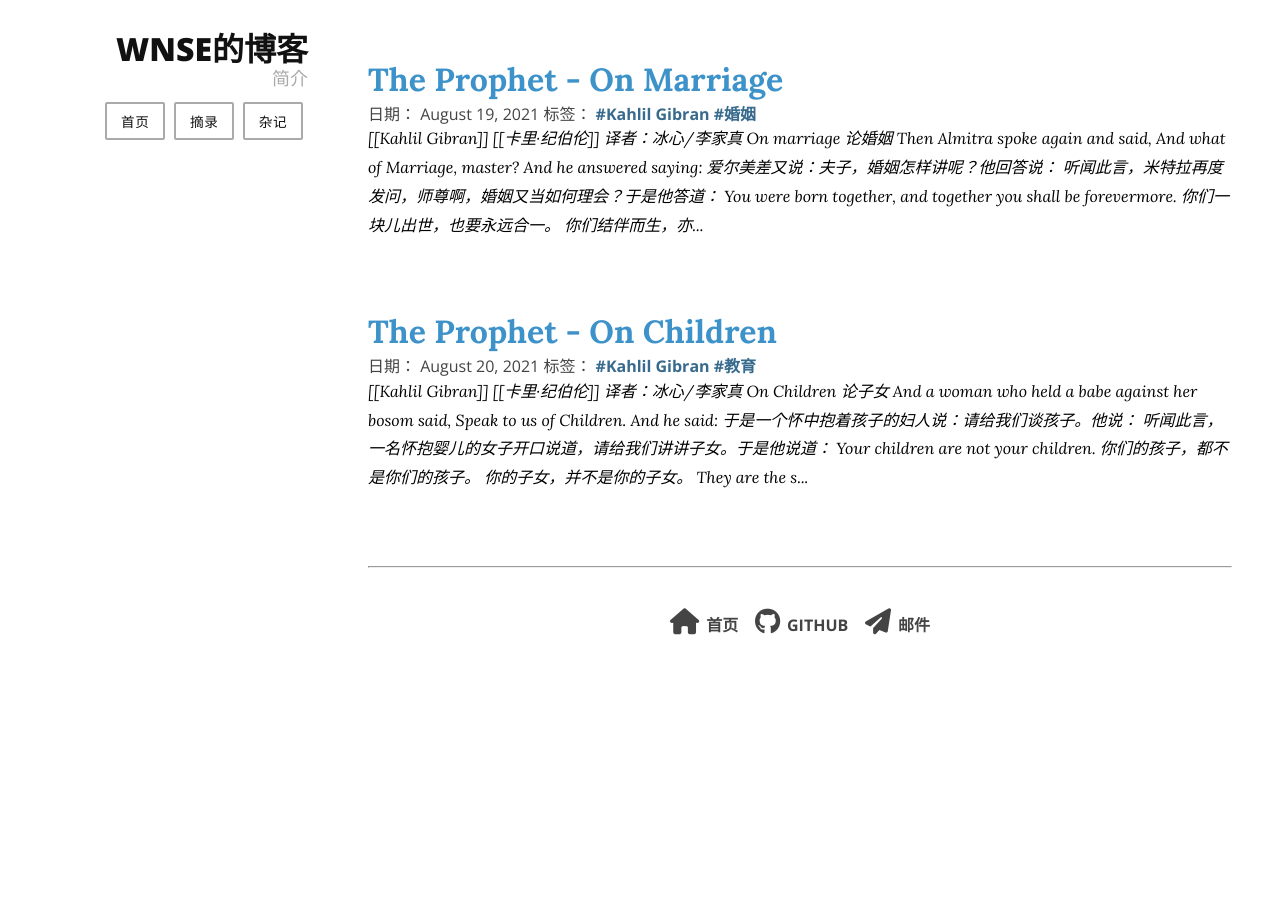
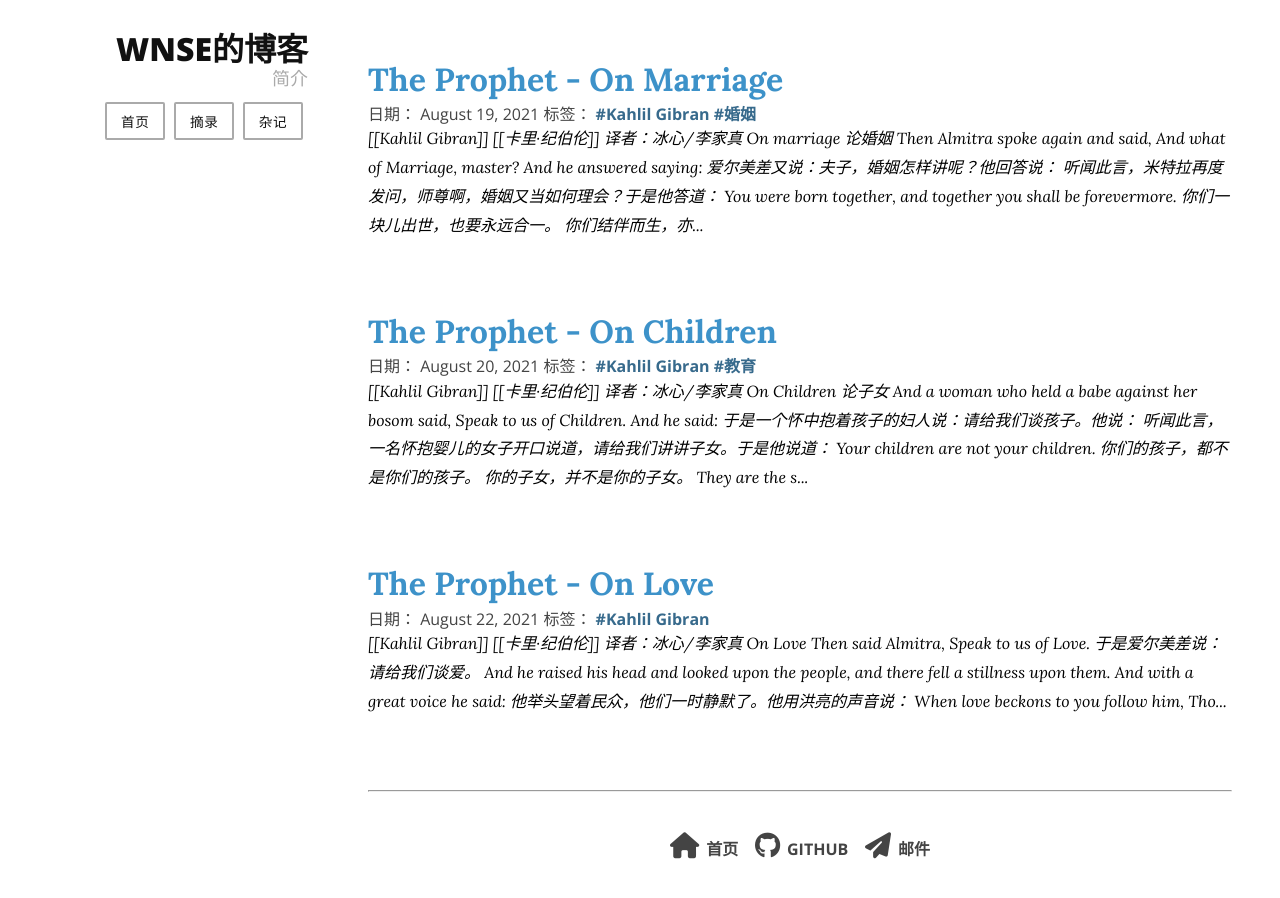
Before and after one commit to wnse/wnse.github.io, a Jekyll site: the page built from _pages/notes.md, in a window 1280 px wide and 900 px high, scrolled down 545 px. Built offline with Jekyll 4.4.1, drawn with Linux system fonts in a browser that asks for light colours; nearby versions of some CDN libraries; before the commit the page ends 1221 px from its top, so only the background shows below that; some of the changed lines change nothing that is shown.

Commit message:
vault backup: 2021-08-22 21:12:34

```diff
--- a/_notes/The-Coming-of-the-Ship.md
+++ b/_notes/The-Coming-of-the-Ship.md
@@ -97,290 +97,322 @@
 
 声音不能把付给他翅翼的舌头和嘴唇带走。他自己必须寻求“以太”。
 
+声音带不走赋予它翅膀的唇舌，只能够独自探索穹苍。
 
 And alone and without his nest shall the eagle fly across the sun.
 
 鹰鸟也必须撇下窝巢，独自地飞过太阳。
 
-
+雄鹰也带不走自己的巢窠，只能够独自飞越太阳。
 
 Now when he reached the foot of the hill, he turned again towards the sea, and he saw his ship approaching the harbour, and upon her prow the mariners, the men of his own land.
 
 现在他走到山脚，又转面向海，他看见他的船徐徐地驶入湾口，那些在船头的舟子，正是他的故乡的人。
 
-
+走到山脚的时候，他再一次眺望大海，看到他的航船正要进港，还看到船头的水手，水手来自他的故乡。
 
 And his soul cried out to them, and he said:
 
 于是他的精魂向着他们呼唤，说：
 
-
+他的灵魂向水手大声呼号，他开口说道：
 
 Sons of my ancient mother, you riders of the tides,
 
 弄潮者，我的老母的孩儿，
 
-
-
+我古老母亲的子嗣啊，乘潮逐浪的你们，
 
 How often have you sailed in my dreams. And now you come in my awakening, which is my deeper dream.
 
 有多少次你们在我的梦中浮泛。现在你们在我更深的梦中，也就是我苏醒的时候驶来了。
 
-
+多少次，你们的帆影进入我的梦境。如今你们，在我醒觉之时来临，醒觉却是我更深的梦境。
 
 Ready am I to go, and my eagerness with sails full set awaits the wind.
 
 我已预备好要去了，我的热望和帆篷一同扯满，等着风来。
 
-
-
+我已做好准备，准备登程，我的渴望张满风帆，只待风生。
 
 Only another breath will I breathe in this still air, only another loving look cast backward,
 
 我只要在这静止的空气中，再呼吸一口气，我只要再向后抛掷热爱的一瞥，
 
-
+再呼吸一口这里的停滞空气，再回头做一次深情凝睇，
 
 Then I shall stand among you, a seafarer among seafarers.
 
 那时我要站在你们中间，一个航海者群中的航海者。
 
+我就会加入你们的队伍，做一名海上旅人，与海上旅人同行。
 
 And you, vast sea, sleepless mother,
 
 还有你，这无边的大海，无眠的慈母，
 
+还有你，浩瀚的大海啊，不眠的母亲，
 
 Who alone are peace and freedom to the river and the stream,
 
-
 只有你是江河和溪水的宁静与自由。
 
+只有你，能让河川与溪涧，找到自由与安宁，
 
 Only another winding will this stream make, only another murmur in this glade,
 
 这溪流只还有一次的转折，一次林中的潺湲，
 
+再转一个弯，再在这片林地呢喃一声，
+
 And then shall I come to you, a boundless drop to a boundless ocean.
 
 然后我要到你这里来，无量的涓滴归向这无量的海洋。
 
-
+我这条溪涧就会奔赴你的怀抱，做一滴无垠的水珠，在无垠的大洋安身。
 
 And as he walked he saw from afar men and women leaving their fields and their vineyards and hastening towards the city gates.
 
 当他行走的时候，他看见从远处有许多男女离开田园，急速地赶到城边来。
 
+走着走着，他忽然看见，远处的男男女女纷纷走出各自的田地和葡萄园，急匆匆走向城门。
 
 And he heard their voices calling his name, and shouting from the field to field telling one another of the coming of the ship.
 
 他听见他们叫着他的名字，在阡陌中彼此呼唤，报告他的船来临。
 
-
+他听见他们呼唤自己的名字，听见他们的喊声从一片田地传到另一片田地，听见他们奔走相告，他的航船已经来临。
 
 And he said to himself:
 
 他对自己说：
 
-
-
+于是他自言自语：
 
 Shall the day of parting be the day of gathering?
 
 别离的日子能成为会集的日子么？
 
+离别之日，可否成为欢聚之时？
 
 And shall it be said that my eve was in truth my dawn?
 
 我的薄暮实在可算是我的黎明么？
 
+可否如此声言，我的黄昏，其实是我的黎明？
 
 And what shall I give unto him who has left his plough in midfurrow, or to him who has stopped the wheel of his winepress?
 
 那些放下了耕田的犁耙，停止了榨酒的轮儿的人们，我将给他们什么呢？
 
+耕田的人抛下了地里的犁，榨酒的人停住了碾子，我该拿什么来馈赠他们？
+
 Shall my heart become a tree heavy-laden with fruit that I may gather and give unto them?
 
 我的心能成为一棵累累结实的树，可以采撷了分给他们么？
+
+我的心能否变成一株果树，好让我将累累果实赠予他们？
 
 And shall my desires flow like a fountain that I may fill their cups?
 
 我的愿望能奔流如泉水，可以倾满他们的杯么？
 
-
+我的欲求能否流泻如泉，好让我斟满他们的杯盏？
 
 Am I a harp that the hand of the mighty may touch me, or a flute that his breath may pass through me?
 
 我是一个全能者的手可以弹奏的琴，或是一管全能者可以吹弄的笛么？
 
-
+我可是一张竖琴，配得上至大者的抚弄，我可是一支长笛，配得上至大者的吹奏？
 
 A seeker of silences am I, and what treasure have I found in silences that I may dispense with confidence?
 
 我是一个寂静的寻求者，在寂静中，我发现了什么宝藏，可以放心地布施呢？
 
-
+我这个追寻静默的人，可曾在静默之中觅得，值得分施众人的奇珍？
 
 If this is my day of harvest, in what fields have I sowed the seed, and in what unrembered seasons?
 
 倘若这是我收获的日子，那么，在何时何地我曾撒下了种子呢？
 
-
+今日若是我收获之日，我当初的种子播在哪一些田野、哪一些忘却的季节？
 
 If this indeed be the hour in which I lift up my lantern, it is not my flame that shall burn therein.
 
 倘若这确是我举起明灯的时候，那么，灯内燃烧着的火焰，不是我点燃的。
 
-
+设若此刻，果真是我点亮提灯的时辰，燃在提灯里的，也不会是我的火焰。
 
 Empty and dark shall I raise my lantern,
 
 空虚黑暗的我将举起我的灯，
 
+我会举起我空空如也的黑暗提灯，
 
 And the guardian of the night shall fill it with oil and he shall light it also.
 
 守夜的人将要添上油，也点上火。
 
+夜的守护者会给它注满灯油，将它点燃。
 
 These things he said in words. But much in his heart remained unsaid. For he himself could not speak his deeper secret.
 
 这些是他口中说出的，还有许多没有说出的存在心头，因为他说不出自己心中更深的秘密。
 
-
+他将这些思绪形诸言语，心里却还有许多未曾出口的思绪。即使是他自己，也无法表达心里那些更深的奥秘。
 
 And when he entered into the city all the people came to meet him, and they were crying out to him as with one voice.
 
 他进城的时候，众人都来迎接，齐声地向他呼唤。
 
+他步入城中，所有的人都跑来迎候他，异口同声地向他呼喊。
 
 And the elders of the city stood forth and said:
 
+城中的长老走上前来说：
 
-城中的长老走上前来说：
+城中的长老站出人群，开口说道：
 
 Go not yet away from us.
 
 你还不要离去我们。
 
+暂且不要离开我们。
+
 A noontide have you been in our twilight, and your youth has given us dreams to dream.
 
 在我们的朦胧里，你是正午的潮音，你青春的气度，予我们以梦想。
+
+你是我们暮色之中的灿烂正午，你的青春，赐予我们值得向往的美梦。
 
 No stranger are you among us, nor a guest, but our son and our dearly beloved.
 
 你在我们中间不是一个异乡人，也不是一个客人，乃是我们的儿子及亲挚的爱者。
 
+你不是我们这里的生人，也不是过客，你是我们的孩子，是我们挚爱的亲朋。
 
 Suffer not yet our eyes to hunger for your face.
 
 不要使我们的眼睛因渴望你的脸面而酸痛。
 
-
+暂且不要，让我们的双眼蒙受，渴慕你脸庞的苦痛。
 
 And the priests and the priestesses said unto him:
 
 一班道人和女冠对他说：
 
-
+担任祭司的男男女女对他说道：
 
 Let not the waves of the sea separate us now, and the years you have spent in our midst become a memory.
 
 不要让海波在这时把我们分开，把你在我们中间所度的岁月成了一个回忆。
 
+暂且不要，让海涛分隔我们，暂且不要，把你与我们相处的岁月变成追忆。
 
 You have walked among us a spirit, and your shadow has been a light upon our faces.
 
-
 你曾是一个在我们中间行走的神灵，你的影儿曾明光似的照亮我们的脸。
 
-
+你在我们当中播撒灵性，你的影子是照亮我们面庞的灯。
 
 Much have we loved you. But speechless was our love, and with veils has it been veiled.
 
 我们深深地爱着你。不过我们的爱没有声响，而又被轻纱蒙着。
 
+我们爱你至深，只不过，我们的爱默默无语，还蒙着重重的面幂。
 
 Yet now it cries aloud unto you, and would stand revealed before you.
 
 但现在他要对你呼唤，要在你面前揭露。
 
+可是，如今它向你大声呼喊，还会站到你的面前，袒露无隐。
+
 And ever has it been that love knows not its own depth until the hour of separation.
 
 除非临到了别离的时候，“爱”永远不会知道自己的深浅。
 
+亘古以来，总是要等到离别的时辰，爱才知道自己有多深。
 
+And others came also and entreated him. But he answered them not. He only bent his head; and those who stood near saw his tears falling upon his breast.
 
-And others came also and entreated him.
+别的人也来向他恳求。他没有答话。他只低着头，站近他的人看见他的泪落在袜上。
 
-别的人也来向他恳求。
-
-But he answered them not. He only bent his head; and those who stood near saw his tears falling upon his breast.
-
-他没有答话。他只低着头，站近他的人看见他的泪落在袜上。
-
+其他的人也过来求他留下，可他没有回答，只是低下了头。站得近的人随即看见，泪水跌在了他的胸膛。
 
 And he and the people proceeded towards the great square before the temple.
 
 他和众人慢慢地向殿前的广场走去。
 
+这之后，他和众人继续前行，走向神庙门前的大广场。
 
 And there came out of the sanctuary a woman whose name was Almitra. And she was a seeress.
 
 有一个名叫爱尔美差（Almitra）的女子从圣殿里出来，她是一个预言者。
 
+神庙里走出一个女子，名字叫做米特拉。米特拉是个占卜师。
 
 And he looked upon her with exceeding tenderness, for it was she who had first sought and believed in him when he had been but a day in their city.
 
 他以无限的温蔼注视着她，因为她是在他第一天进这城里的时候，最初寻找他相信他的人中之一。
 
+他看着米特拉，目光格外温柔，因为他刚来这座城一天的时候，正是米特拉第一个跑来寻求他的指引，寄予他虔诚的信任。
+
 And she hailed him, saying:
 
 她庆贺他，说：
 
-
+米特拉向他致意，开口说道：
 
 Prophet of God, in quest of the uttermost, long have you searched the distances for your ship.
 
 上帝的先知，至高的探求者，你曾常向远处寻望你的航帆。
 
+真神的先知啊，为了到达至高至远的境界，你寻觅你的航船，寻遍了广袤的天地。
+
 And now your ship has come, and you must needs go.
-
 
 现在你的船儿来了，你必须归去。
 
+航船既已到来，你自然必须离去。
 
 Deep is your longing for the land of your memories and the dwelling place of your greater desires; and our love would not bind you nor our needs hold you.
 
 你对于那回忆的故乡，和你更大愿望的居所的渴念，是这样的深切；我们的爱，不能把你系住，我们的需求，也不能把你拘留。
 
+你的渴望无比深沉，渴望你记忆之中的故土，渴望你更高欲求的托身之处。我们的爱不会将你牵绊，我们的需要不会将你束缚。
 
 Yet this we ask ere you leave us, that you speak to us and give us of your truth.
 
 但在你别离以前，我们要请你对我们讲说真理。
 
-
+可是，在你离去之前，我们想求你一件事情，恳请你向我们讲论，将你的真理赐予我们。
 
 And we will give it unto our children, and they unto their children, and it shall not perish.
 
 我们要把这真理传给我们的孩子，他们也传给他们的孩子，绵绵不绝。
 
+我们会把它教给后人，让它代代相传，永不凋殒。
 
 In your aloneness you have watched with our days, and in your wakefulness you have listened to the weeping and the laughter of our sleep.
 
 在你的孤独里，你曾守卫我们的白日，在你的清醒里，你曾倾听我们睡梦中的哭泣与欢笑。
 
+你曾在孤独之中守望我们的白昼，也曾在警醒之中倾听，我们睡梦里的哭泣与笑声。
 
 Now therefore disclose us to ourselves, and tell us all that has been shown you of that which is between birth and death.
 
 现在请把我们的“真我”披露给我们，告诉我们你所知道的关于生和死中间的一切。
 
+既是如此，请你教我们认清自己，向我们传授，你对生死之间这段旅途的所有体认。
+
 And he answered,
 
 他回答说：
 
+他回答道：
 
 People of Orphalese, of what can I speak save of that which is even now moving within your souls?
 
 阿法利斯的民众呵，除了那现时在你们灵魂里激荡的之外，我还能说什么呢？
+
+奥法里斯的居民啊，我能讲论的东西，此刻正在你们自己的灵魂里涌动，除此之外，我还能讲论什么呢？
--- /dev/null
+++ b/_notes/The-Prophet-On-Love.md
@@ -0,0 +1,90 @@
+---
+title: The Prophet - On Love
+tags:
+- Kahlil Gibran
+categories:
+- 散文
+date: 2021-08-22
+modified_date:
+---
+
+[[Kahlil Gibran]] [[卡里·纪伯伦]]
+译者：冰心/李家真
+
+On Love
+
+Then said Almitra, Speak to us of Love.
+
+于是爱尔美差说：请给我们谈爱。
+
+And he raised his head and looked upon the people, and there fell a stillness upon them. And with a great voice he said:
+
+他举头望着民众，他们一时静默了。他用洪亮的声音说：
+
+When love beckons to you follow him,
+
+Though his ways are hard and steep.
+
+And when his wings enfold you yield to him,
+
+Though the sword hidden among his pinions may wound you.
+
+And when he speaks to you believe in him,
+
+Though his voice may shatter your dreams as the north wind lays waste the garden.
+
+For even as love crowns you so shall he crucify you. Even as he is for your growth so is he for your pruning.
+
+Even as he ascends to your height and caresses your tenderest branches that quiver in the sun,
+
+So shall he descend to your roots and shake them in their clinging to the earth.
+
+Like sheaves of corn he gathers you unto himself.
+
+He threshes you to make you naked.
+
+He sifts you to free you from your husks.
+
+He grinds you to whiteness.
+
+He kneads you until you are pliant;
+
+And then he assigns you to his sacred fire, that you may become sacred bread for God's sacred feast.
+
+All these things shall love do unto you that you may know the secrets of your heart, and in that knowledge become a fragment of Life's heart.
+
+But if in your fear you would seek only love's peace and love's pleasure,
+
+Then it is better for you that you cover your nakedness and pass out of love's threshing-floor,
+
+Into the seasonless world where you shall laugh, but not all of your laughter, and weep, but not all of your tears.
+
+Love gives naught but itself and takes naught but from itself.
+
+Love possesses not nor would it be possessed;
+
+For love is sufficient unto love.
+
+When you love you should not say,“God is in my heart,”but rather,“I am in the heart of God.”
+
+And think not you can direct the course of love, for love, if it finds you worthy, directs your course.
+
+Love has no other desire but to fulfil itself.
+
+But if you love and must needs have desires, let these be your desires:
+
+To melt and be like a running brook that sings its melody to the night.
+
+To know the pain of too much tenderness.
+
+To be wounded by your own understanding of love;
+
+And to bleed willingly and joyfully.
+
+To wake at dawn with a winged heart and give thanks for another day of loving;
+
+To rest at the noon hour and meditate love's ecstasy;
+
+To return home at eventide with gratitude;
+
+And then to sleep with a prayer for the beloved in your heart and a song of praise upon your lips.
```
